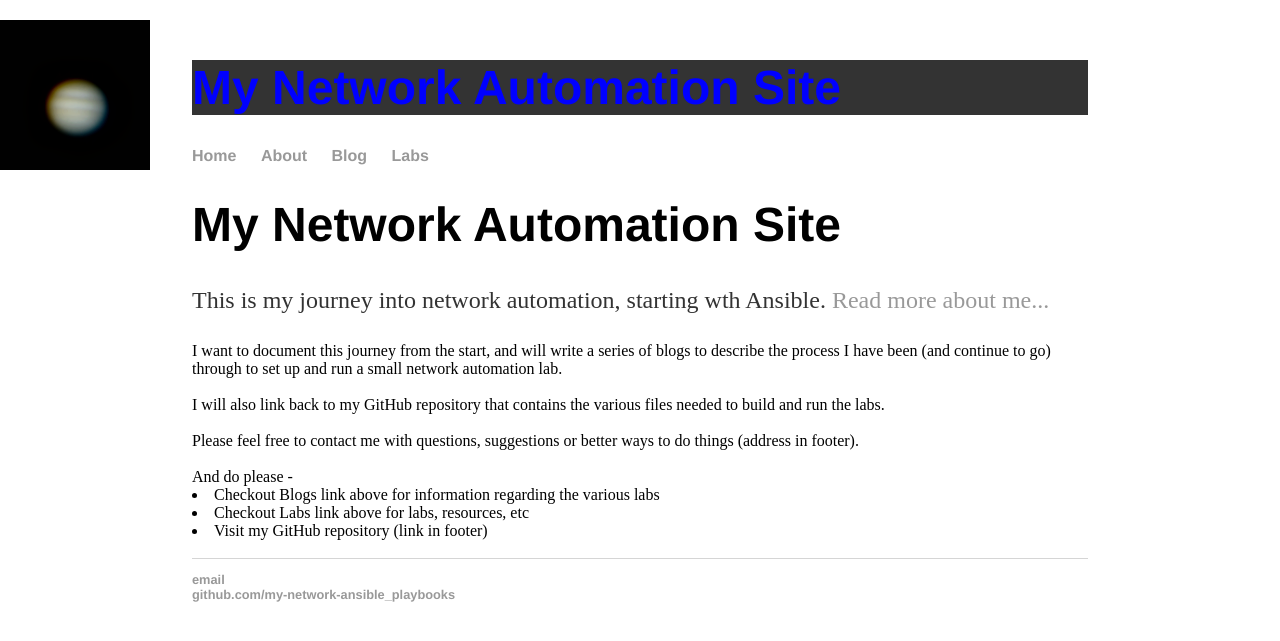
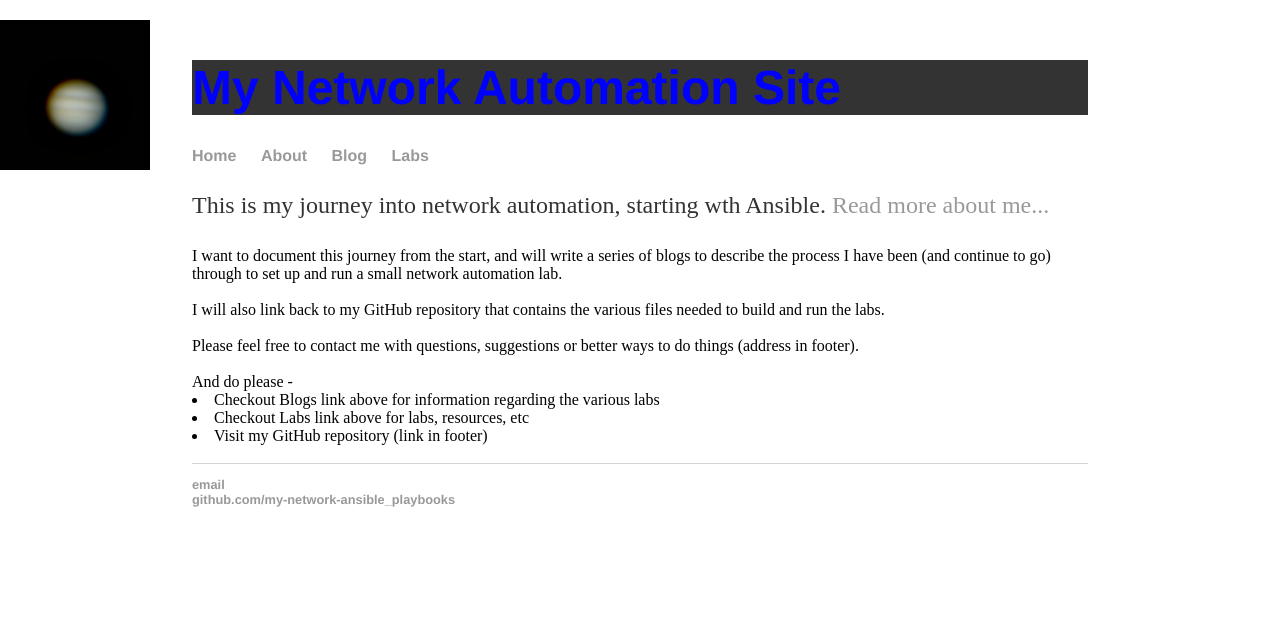
Before and after one commit to craigeowen/craigeowen.github.io, a Jekyll site: the page built from index.html, in a window 1280 px wide. Shown: the top 641 px of the page. Built offline with Jekyll 4.4.1, drawn with Linux system fonts in a browser that asks for light colours; some of the changed lines change nothing that is shown.

Commit message:
Update index.html

```diff
--- a/index.html
+++ b/index.html
@@ -3,8 +3,7 @@ layout: default
 title: My Network Automation Site
 ---
 <div class="blurb">
-	<h1>My Network Automation Site</h1>
-
+	<!-- <h1>My Network Automation Site</h1> Remove and replace in header -->
 	<p>This is my journey into network automation, starting wth Ansible. <a href="/about">Read more about me...</a></p>
 
 	I want to document this journey from the start, and will write a series of blogs to describe the process I have been (and continue to go) through to set up and run a small network automation lab.<br/>
```
